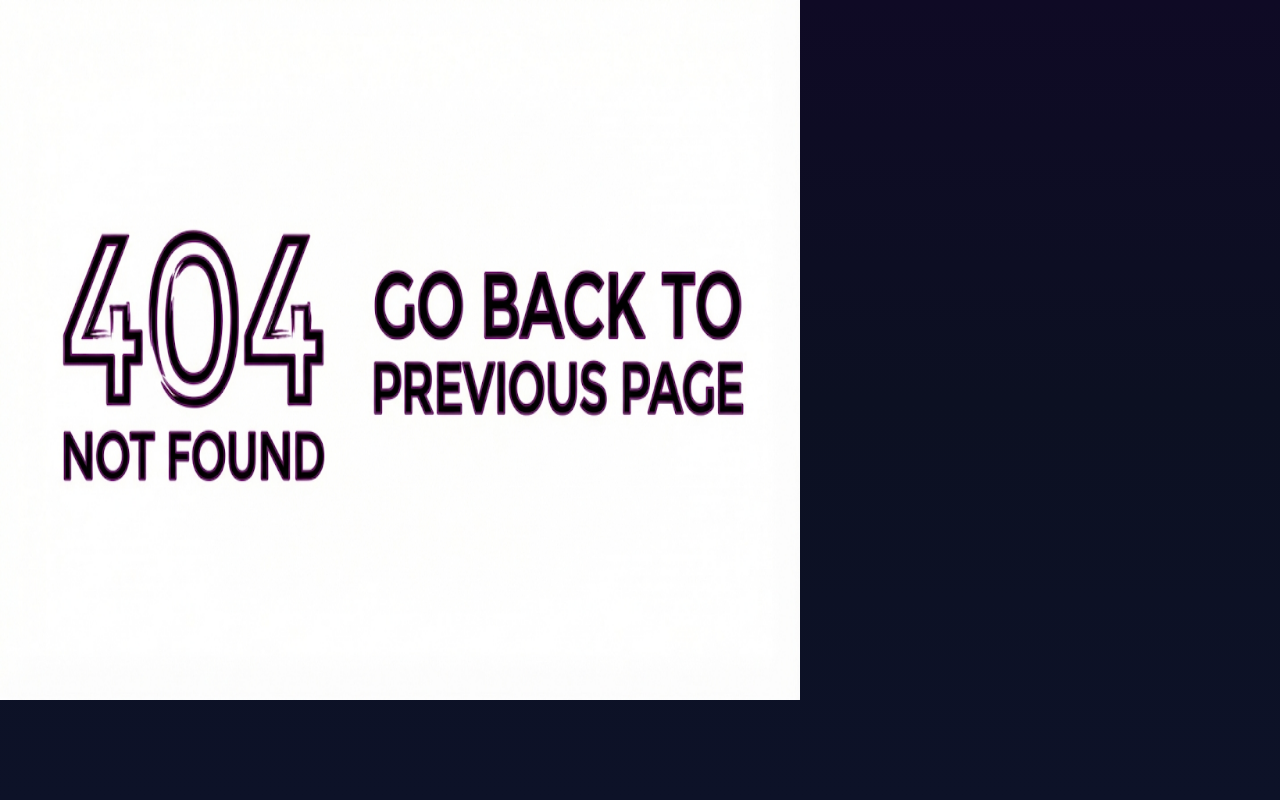
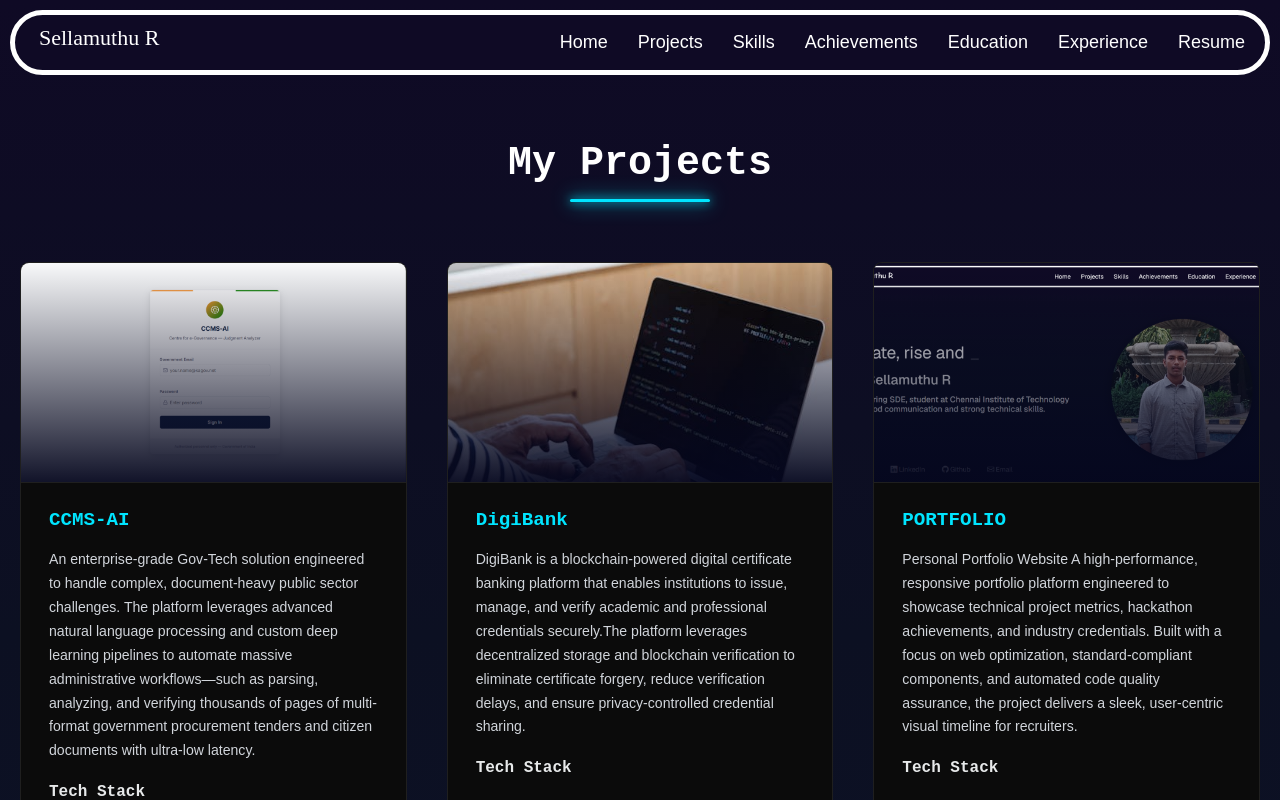
Before and after one commit to Sellamuthu2007/PORTFOLIO, a React (Vite) app: page /PORTFOLIO/projects in a window 1280 px wide. Before the commit this address had no page. Shown: the top 800 px of the page. Built offline with nearby package versions, Linux system fonts and the light colour scheme.

Commit message:
Added the base-URL in main.jsx after failure in deployment website

```diff
--- a/src/main.jsx
+++ b/src/main.jsx
@@ -10,7 +10,8 @@ import Skills from "./pages/Skills.jsx";
 import Education from "./pages/educations";
 import Experience from "./pages/experience";
 
-const urls = createBrowserRouter([
+const urls = createBrowserRouter(
+  [
     {
       path: "/",
       element: <Homepage />,
@@ -36,7 +37,11 @@ const urls = createBrowserRouter([
       path: "/experience",
       element: <Experience />,
     },
-]);
+  ],
+  {
+    basename: "/PORTFOLIO", // 👈 THIS FIXES THE "NO ROUTES MATCHED" RECTIFIER EXCEPTION
+  },
+);
 createRoot(document.getElementById("root")).render(
   <StrictMode>
     <RouterProvider router={urls} />
--- a/src/pages/achievements.jsx
+++ b/src/pages/achievements.jsx
@@ -123,8 +123,8 @@ export default function Achievement() {
                         rel="noopener noreferrer"
                         className="achievement-linkedin-link"
                       >
-                        <i className="bi bi-link link-icon"></i>View full post on
-                        LinkedIn
+                        <i className="bi bi-link link-icon"></i>View full post
+                        on LinkedIn
                       </a>
                     )}
                   </div>
--- a/vite.config.js
+++ b/vite.config.js
@@ -4,5 +4,5 @@ import react from "@vitejs/plugin-react";
 // https://vite.dev/config/
 export default defineConfig({
   plugins: [react()],
-  base : '/PORTFOLIO/'
+  base: "/PORTFOLIO/",
 });
```
Also changed, not shown: src/components/ProjectCard.jsx (+1 -7 lines), src/styles/homePage.css (+1 -6 lines). Lines whose indentation alone changed are shown as unchanged.
